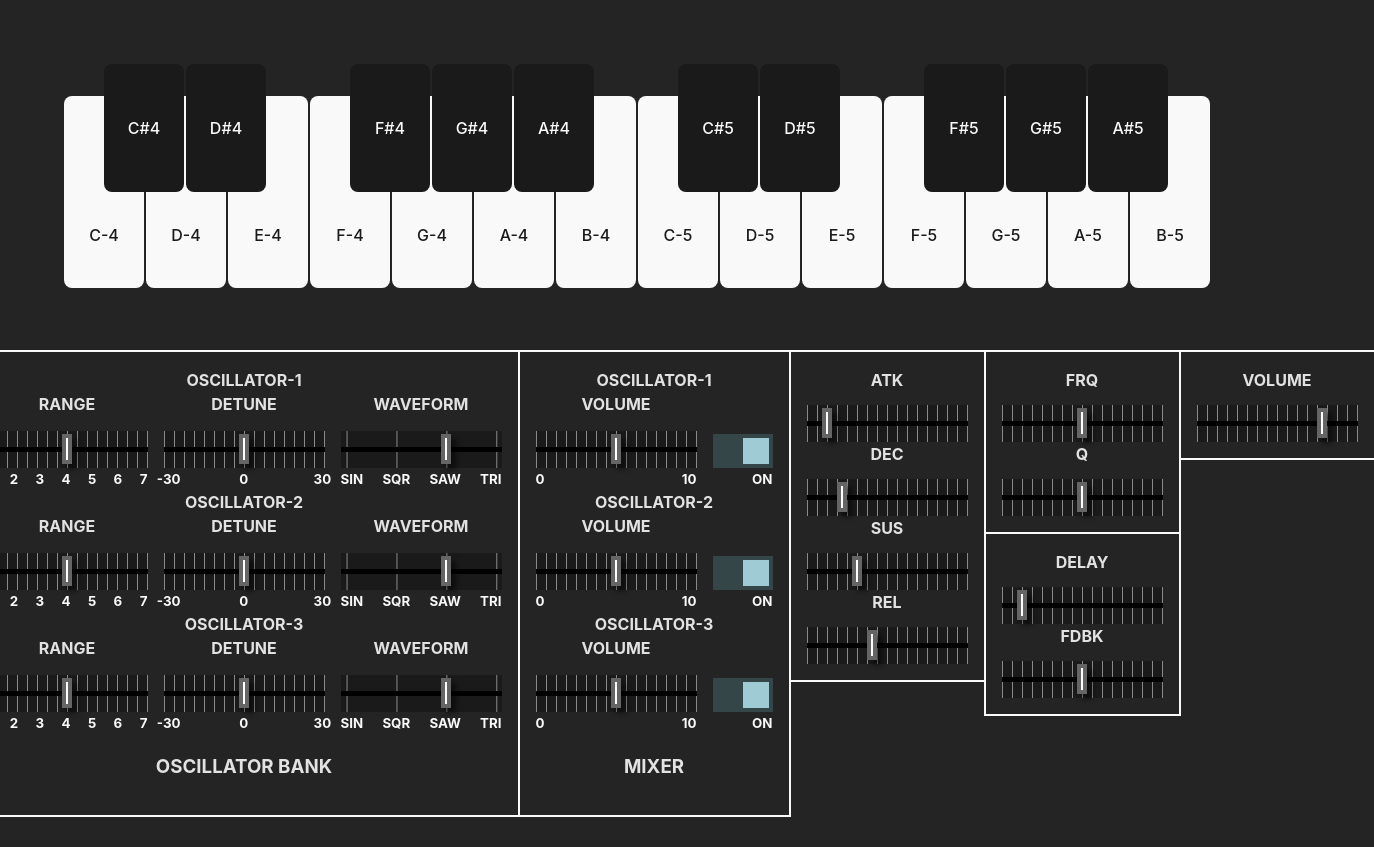
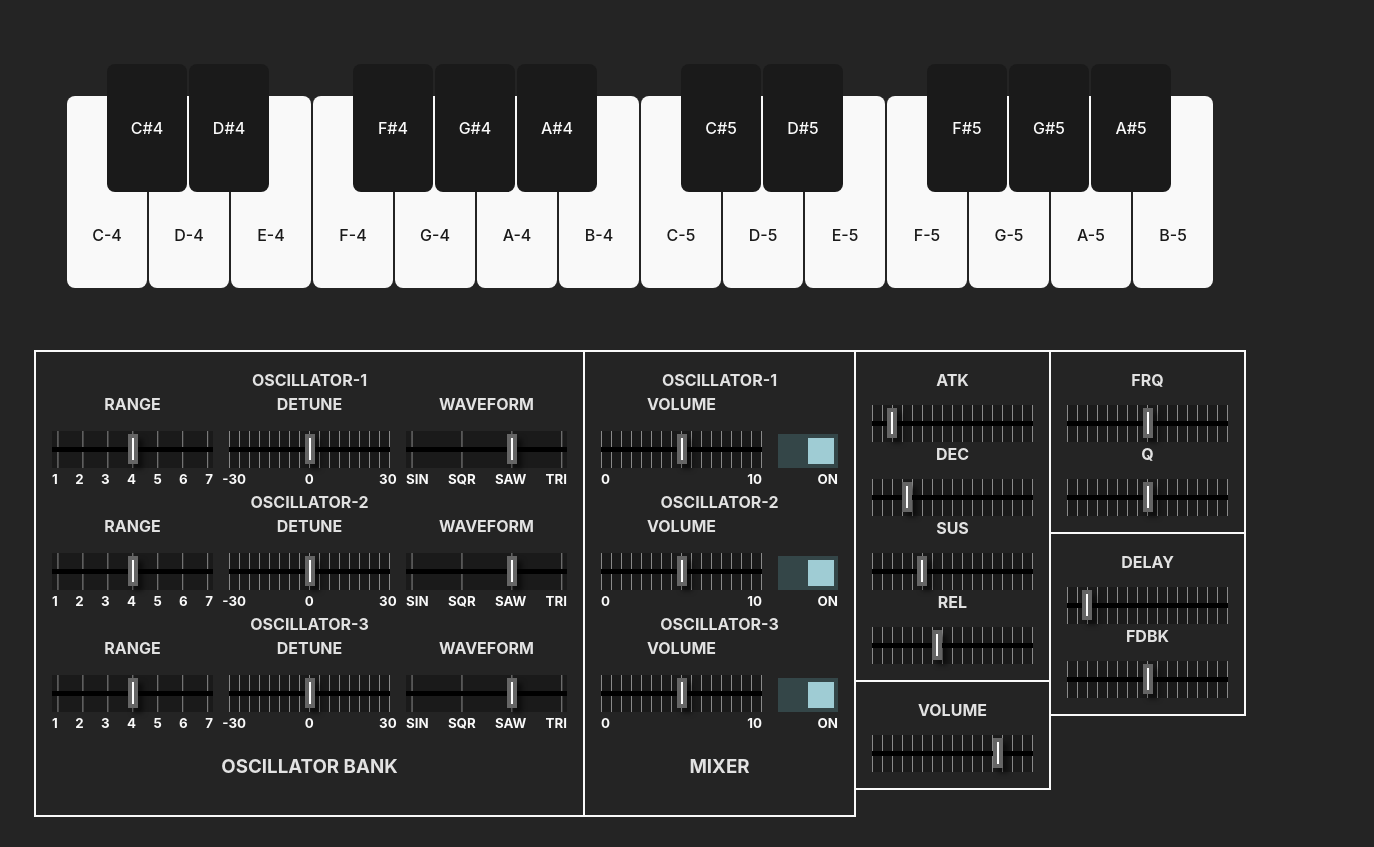
Before and after one commit to Cadiac/synth, a website built with Vite: page index.html in a window 1280 px wide. Shown: the whole page, 1374 px wide, since content can reach past the window. Built offline with nearby package versions, Linux system fonts and the light colour scheme.

Commit message:
Octave range scale

```diff
--- a/index.html
+++ b/index.html
@@ -99,8 +99,8 @@
         <label for="oscillator-1">OSCILLATOR-1</label>
         <div id="oscillator-1" class="row">
           <div class="column">
-            <label for="detune">RANGE</label>
-            <input id="detune" type="range" min="1" max="7" step="1" value="4"
+            <label>RANGE</label>
+            <input class="octave-input" type="range" min="1" max="7" step="1" value="4"
               oninput="setOscillatorOctave(this.value, 0)" />
             <div class="space-between">
               <small>1</small>
@@ -113,8 +113,8 @@
             </div>
           </div>
           <div class="column">
-            <label for="detune">DETUNE</label>
-            <input id="detune" type="range" min="0" max="30" step="1" value="15"
+            <label>DETUNE</label>
+            <input type="range" min="0" max="30" step="1" value="15"
               oninput="setOscillatorDetune(this.value, 0)" />
             <div class="space-between">
               <small class="left">-30</small>
@@ -123,8 +123,8 @@
             </div>
           </div>
           <div class="column">
-            <label for="detune">WAVEFORM</label>
-            <input class="waveform-input" id="detune" type="range" min="0" max="3" step="1" value="2"
+            <label>WAVEFORM</label>
+            <input class="waveform-input" type="range" min="0" max="3" step="1" value="2"
               oninput="setOscillatorWaveform(this.value, 0)" />
             <div class="space-between">
               <small>SIN</small>
@@ -138,8 +138,8 @@
         <label for="oscillator-2">OSCILLATOR-2</label>
         <div id="oscillator-2" class="row">
           <div class="column">
-            <label for="detune">RANGE</label>
-            <input id="detune" type="range" min="1" max="7" step="1" value="4"
+            <label>RANGE</label>
+            <input class="octave-input" type="range" min="1" max="7" step="1" value="4"
               oninput="setOscillatorOctave(this.value, 1)" />
             <div class="space-between">
               <small>1</small>
@@ -152,8 +152,8 @@
             </div>
           </div>
           <div class="column">
-            <label for="detune">DETUNE</label>
-            <input id="detune" type="range" min="0" max="30" step="1" value="15"
+            <label>DETUNE</label>
+            <input type="range" min="0" max="30" step="1" value="15"
               oninput="setOscillatorDetune(this.value, 1)" />
             <div class="space-between">
               <small class="left">-30</small>
@@ -162,8 +162,8 @@
             </div>
           </div>
           <div class="column">
-            <label for="detune">WAVEFORM</label>
-            <input class="waveform-input" id="detune" type="range" min="0" max="3" step="1" value="2"
+            <label>WAVEFORM</label>
+            <input class="waveform-input" type="range" min="0" max="3" step="1" value="2"
               oninput="setOscillatorWaveform(this.value, 1)" />
             <div class="space-between">
               <small>SIN</small>
@@ -177,8 +177,8 @@
         <label for="oscillator-3">OSCILLATOR-3</label>
         <div id="oscillator-3" class="row">
           <div class="column">
-            <label for="detune">RANGE</label>
-            <input id="detune" type="range" min="1" max="7" step="1" value="4"
+            <label>RANGE</label>
+            <input class="octave-input" type="range" min="1" max="7" step="1" value="4"
               oninput="setOscillatorOctave(this.value, 2)" />
             <div class="space-between">
               <small>1</small>
@@ -191,8 +191,8 @@
             </div>
           </div>
           <div class="column">
-            <label for="detune">DETUNE</label>
-            <input id="detune" type="range" min="-30" max="30" step="1" value="0"
+            <label>DETUNE</label>
+            <input type="range" min="-30" max="30" step="1" value="0"
               oninput="setOscillatorDetune(this.value, 2)" />
             <div class="space-between">
               <small class="left">-30</small>
@@ -201,8 +201,8 @@
             </div>
           </div>
           <div class="column">
-            <label for="detune">WAVEFORM</label>
-            <input class="waveform-input" id="detune" type="range" min="0" max="3" step="1" value="2"
+            <label>WAVEFORM</label>
+            <input class="waveform-input" type="range" min="0" max="3" step="1" value="2"
               oninput="setOscillatorWaveform(this.value, 2)" />
             <div class="space-between">
               <small>SIN</small>
@@ -221,8 +221,8 @@
         <label for="mixer-1">OSCILLATOR-1</label>
         <div id="mixer-1" class="row">
           <div class="column">
-            <label for="detune">VOLUME</label>
-            <input id="detune" type="range" min="0" max="1" step="0.01" value="0.5"
+            <label>VOLUME</label>
+            <input type="range" min="0" max="1" step="0.01" value="0.5"
               oninput="setOscillatorVolume(this.value, 0)" />
             <div class="space-between">
               <small>0</small>
@@ -244,8 +244,8 @@
         <label for="mixer-2">OSCILLATOR-2</label>
         <div id="mixer-2" class="row">
           <div class="column">
-            <label for="detune">VOLUME</label>
-            <input id="detune" type="range" min="0" max="1" step="0.01" value="0.5"
+            <label>VOLUME</label>
+            <input type="range" min="0" max="1" step="0.01" value="0.5"
               oninput="setOscillatorVolume(this.value, 1)" />
             <div class="space-between">
               <small>0</small>
@@ -267,8 +267,8 @@
         <label for="mixer-3">OSCILLATOR-3</label>
         <div id="mixer-3" class="row">
           <div class="column">
-            <label for="detune">VOLUME</label>
-            <input id="detune" type="range" min="0" max="1" step="0.01" value="0.5"
+            <label>VOLUME</label>
+            <input type="range" min="0" max="1" step="0.01" value="0.5"
               oninput="setOscillatorVolume(this.value, 2)" />
             <div class="space-between">
               <small>0</small>
@@ -304,6 +304,13 @@
           <input id="release" type="range" min="0" max="1" step="0.01" value="0.4"
             oninput="setAdsrRelease(this.value)" />
         </div>
+
+        <!-- Master -->
+        <div class="controls-container">
+          <label for="volume">VOLUME</label>
+          <input id="volume" type="range" min="0" max="1" step="0.01" value="0.8"
+            oninput="setMasterVolume(this.value)" />
+        </div>
       </div>
 
       <div class="column">
@@ -327,15 +334,6 @@
             oninput="setEchoFeedback(this.value)" />
         </div>
       </div>
-
-      <div class="column">
-        <!-- Master -->
-        <div class="controls-container">
-          <label for="volume">VOLUME</label>
-          <input id="volume" type="range" min="0" max="1" step="0.01" value="0.8"
-            oninput="setMasterVolume(this.value)" />
-        </div>
-      </div>
     </div>
   </div>
   <script src="/src/synth.ts"></script>
--- a/src/style.css
+++ b/src/style.css
@@ -188,6 +188,11 @@ input[type="range" i]::-webkit-slider-thumb {
   background-position: 5% 0% !important;
 }
 
+.octave-input {
+  background-size: 15.5% 100% !important;
+  background-position: 4% 0% !important;
+}
+
 small {
   font-weight: bold;
   color: #f9f9f9;
```
